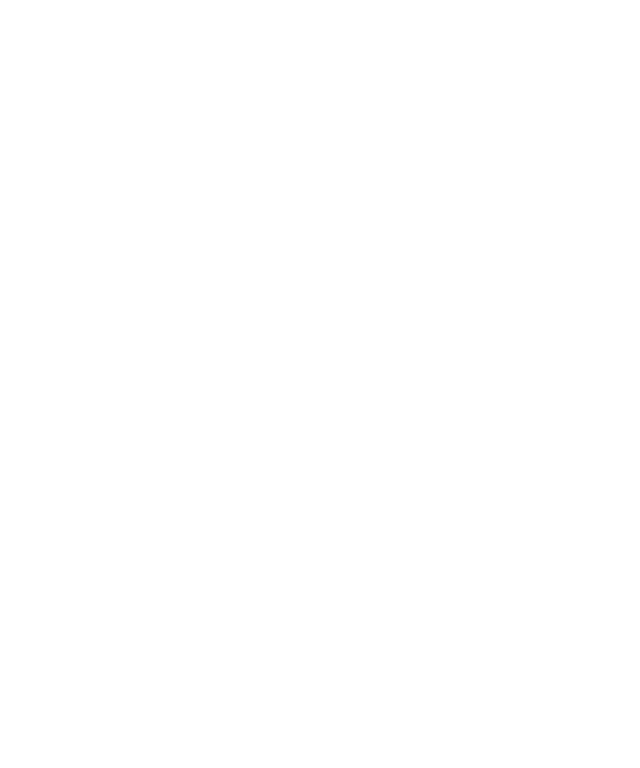
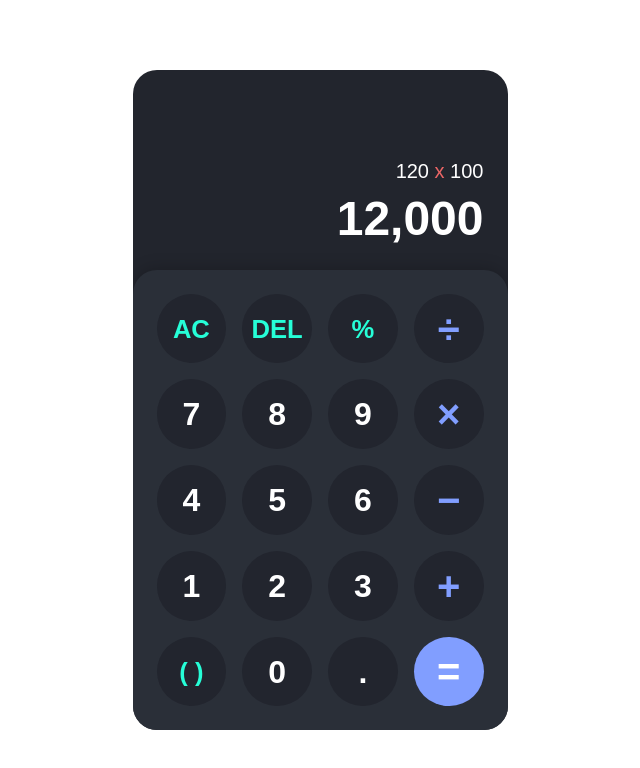
Before and after one commit to konstantine-sa/calculator-project, a plain HTML site: page index.html in a window 1280 px wide. Shown: the whole page, without its empty margins (320-960 px from the left). Drawn offline with Linux system fonts and the light colour scheme.

Commit message:
CSS styling finished

```diff
--- a/index.html
+++ b/index.html
@@ -5,11 +5,117 @@
     <meta charset="UTF-8">
     <meta http-equiv="X-UA-Compatible" content="IE=edge">
     <meta name="viewport" content="width=device-width, initial-scale=1.0">
-    <title>Document</title>
+    <title>Calculator</title>
+    <link rel="shortcut icon" href="favicon.ico" type="image/x-icon">
+    <link rel="stylesheet" href="style.css">
 </head>
 
 <body>
+    <div class="app">
 
+        <div class="calculator">
+
+            <div class="display">
+                <div class="content">
+                    <div class="input">120 <span class="operator">x</span> 100</div>
+                    <div class="output">12,000</div>
+                </div>
+            </div>
+
+            <div class="keys">
+
+                <div data-key="clear" class="key action">
+                    <span>AC</span>
+                </div>
+
+                <div data-key="delete" class="key action">
+                    <span>DEL</span>
+                </div>
+
+
+
+                <div data-key="%" class="key action percent">
+                    <span>%</span>
+                </div>
+
+                <div data-key="/" class="key operator">
+                    <span>÷</span>
+                </div>
+
+                <div data-key="7" class="key">
+                    <span>7</span>
+                </div>
+
+                <div data-key="8" class="key">
+                    <span>8</span>
+                </div>
+
+                <div data-key="9" class="key">
+                    <span>9</span>
+                </div>
+
+                <div data-key="x" class="key operator">
+                    <span>×</span>
+                </div>
+
+                <div data-key="4" class="key">
+                    <span>4</span>
+                </div>
+
+                <div data-key="5" class="key">
+                    <span>5</span>
+                </div>
+
+                <div data-key="6" class="key">
+                    <span>6</span>
+                </div>
+
+                <div data-key="-" class="key operator">
+                    <span>−</span>
+                </div>
+
+                <div data-key="1" class="key">
+                    <span>1</span>
+                </div>
+
+                <div data-key="2" class="key">
+                    <span>2</span>
+                </div>
+
+                <div data-key="3" class="key">
+                    <span>3</span>
+                </div>
+
+                <div data-key="+" class="key operator">
+                    <span>+</span>
+                </div>
+
+                <div data-key="brackets" class="key action">
+                    <span>( )</span>
+                </div>
+
+                <div data-key="0" class="key">
+                    <span>0</span>
+                </div>
+
+                <div data-key="." class="key">
+                    <span>.</span>
+                </div>
+
+                <div data-key="=" class="key operator equal">
+                    <span>=</span>
+                </div>
+
+
+
+
+            </div>
+
+        </div>
+
+    </div>
+
+    <script src="script.js"></script>
 </body>
 
 </html>
--- a/style.css
+++ b/style.css
@@ -0,0 +1,111 @@
+* {
+  margin: 0;
+  padding: 0;
+  box-sizing: border-box;
+  font-family: sans-serif;
+}
+
+.app {
+  display: flex;
+  justify-content: center;
+  align-items: center;
+  height: 100vh;
+}
+
+.calculator {
+  background-color: #22252d;
+  width: 100%;
+  max-width: 375px;
+  min-height: 640px;
+  display: flex;
+  flex-direction: column;
+  border-radius: 1.5rem;
+  overflow: hidden;
+}
+
+.display {
+  min-height: 200px;
+  padding: 1.5rem;
+  display: flex;
+  justify-content: flex-end;
+  align-items: flex-end;
+  color: white;
+  text-align: right;
+  flex: 1 1 0%;
+}
+
+.display .input {
+  font-size: 1.25rem;
+  margin-bottom: 0.5rem;
+}
+
+.display .output {
+  font-size: 3rem;
+  font-weight: 700;
+  width: 100%;
+  max-width: 100%;
+  overflow: auto;
+}
+.display .operator {
+  color: #eb6666;
+}
+
+.display .percent {
+  color: #26fed7;
+}
+
+.keys {
+  background-color: rgb(42, 47, 56);
+  padding: 1.5rem;
+  border-radius: 1.5rem 1.5rem 0 0;
+  display: grid;
+  grid-template-columns: repeat(4, 1fr);
+  grid-template-rows: repeat(5, 1fr);
+  grid-gap: 1rem;
+  box-shadow: 0px -2px 16px rgba(0, 0, 0, 0.2);
+}
+
+.keys .key {
+  position: relative;
+  cursor: pointer;
+  display: block;
+  height: 0;
+  padding-top: 100%;
+  background-color: #22252e;
+  border-radius: 100%;
+  transition: 0.2s;
+  user-select: none;
+}
+
+.keys .key span {
+  position: absolute;
+  top: 50%;
+  left: 50%;
+  transform: translate(-50%, -50%);
+  font-size: 2rem;
+  font-weight: 700;
+  color: white;
+}
+
+.keys .key:hover {
+  box-shadow: inset 0px 0px 8px rgba(0, 0, 0, 0.4);
+  filter: brightness(120%);
+}
+
+.keys .key.operator span {
+  color: #819eff;
+  font-size: 2.5rem;
+}
+
+.keys .key.action span {
+  color: #26fed7;
+  font-size: 1.6rem;
+}
+
+.keys .key.equal {
+  background-color: #819eff;
+}
+
+.keys .key.equal span {
+  color: white;
+}
```
Also changed, not shown: favicon.ico (added).
